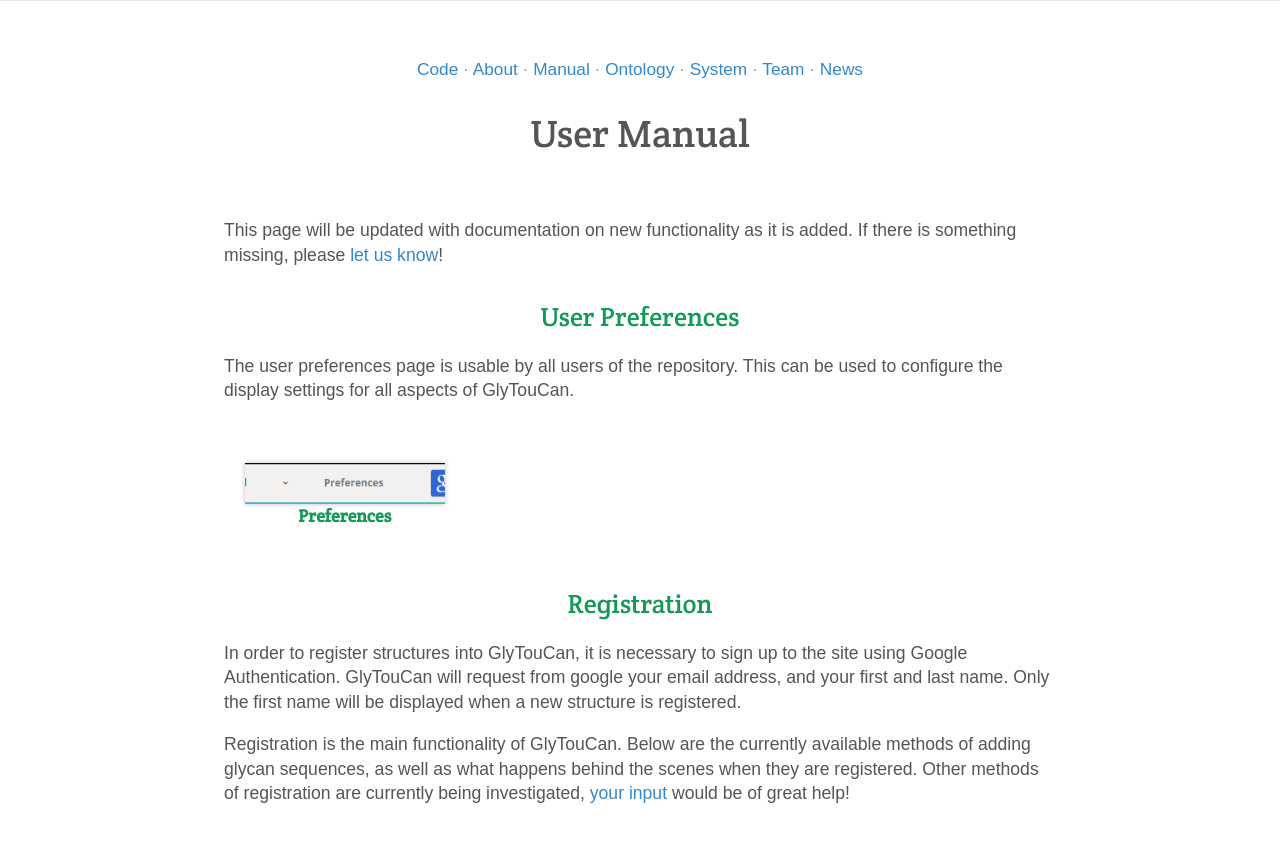
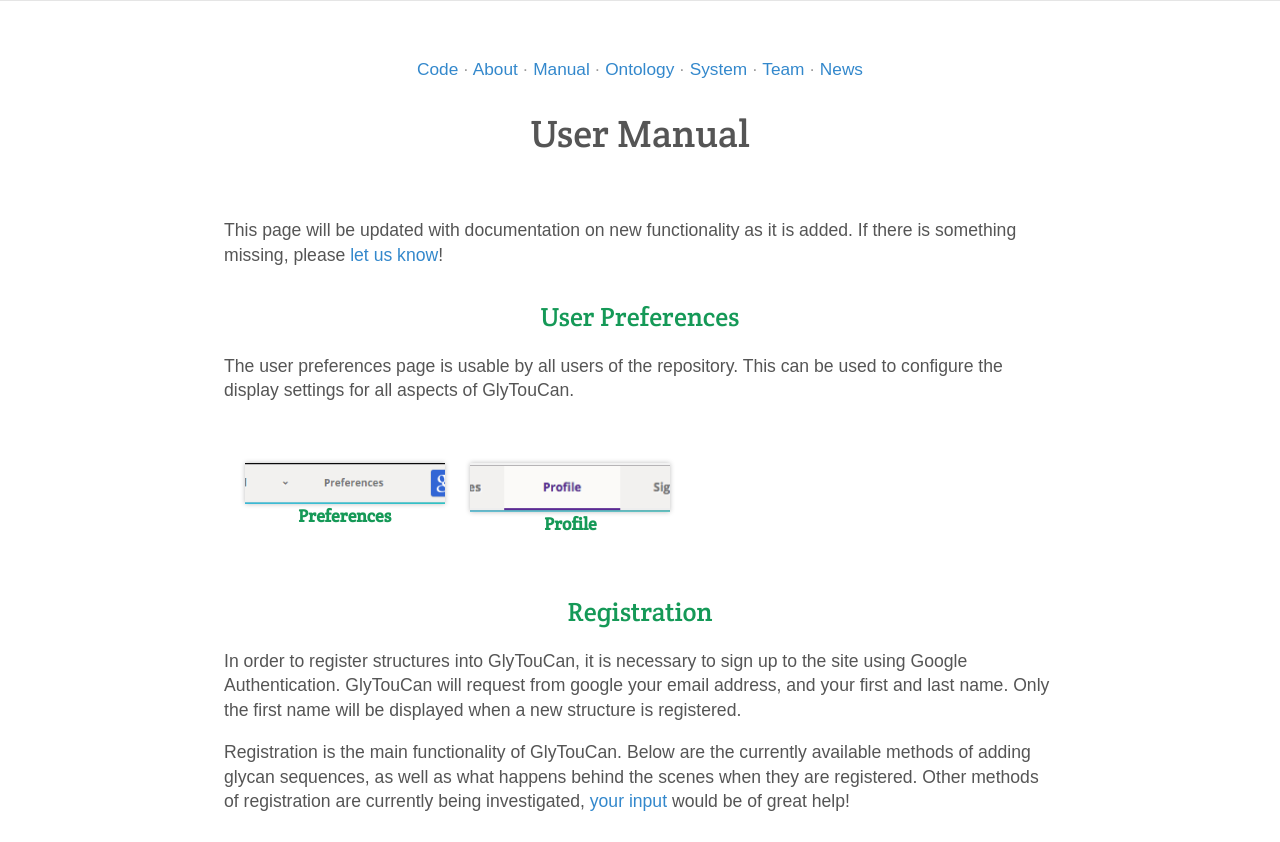
Before and after one commit to glytoucan/glytoucan, a Jekyll site: the page built from manual/index.md, in a window 1280 px wide and 900 px high, cut to the strip 0-842 px from the top of the window. Built offline with Jekyll 4.4.1, drawn with Linux system fonts in a browser that asks for light colours; nearby versions of some CDN libraries.

Commit message:
Update index.md
Added profile page link

```diff
--- a/manual/index.md
+++ b/manual/index.md
@@ -16,6 +16,12 @@
     <a href="../manual/preferences">
       <img src="../images/manual/preferences.png">
       <h3 style="text-align: center;">Preferences</h3>
+    </a>
+  </li>
+  <li>
+    <a href="../manual/profile">
+      <img src="../images/manual/profile.png">
+      <h3 style="text-align: center;">Profile</h3>
     </a>
   </li>
 </ul>
```
